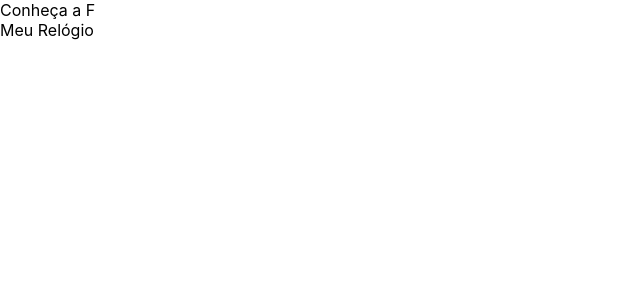
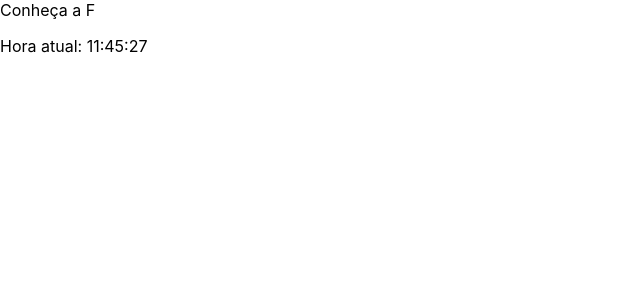
Before and after one commit to JoaoVitor-Fatec/ReactJs, a React (Create React App) app: page / in a window 1280 px wide. Shown: the top 300 px of the page, without its empty margins (0-640 px from the left). Built offline with nearby package versions, Linux system fonts and the light colour scheme.

Commit message:
Update Relogio.js

```diff
--- a/src/Relogio.js
+++ b/src/Relogio.js
@@ -1,6 +1,35 @@
+import React, { useState, useEffect } from 'react';
+
+
 function Relogio() {
+  const [horarioAtual, setHorarioAtual] = useState('');
+
+  useEffect(() => {
+    const updateHorario = () => {
+      const dataAtual = new Date();
+      const hour = formatValor(dataAtual.getHours());
+      const minutes = formatValor(dataAtual.getMinutes());
+      const seconds = formatValor(dataAtual.getSeconds());
+
+      setHorarioAtual(`Hora atual: ${hour}:${minutes}:${seconds}`);
+    };
+
+    const formatValor = (valor) => {
+      return valor < 10 ? "0" + valor : valor;
+    };
+
+    const intervalId = setInterval(updateHorario, 1000);
+
+    return () => {
+      clearInterval(intervalId);
+    };
+  }, []);
+
   return (
-    <div>Meu Relógio</div>
+    <div>
+      <p id="horarioAtual">{horarioAtual}</p>
+    </div>
   );
 }
+
 export default Relogio;
```
